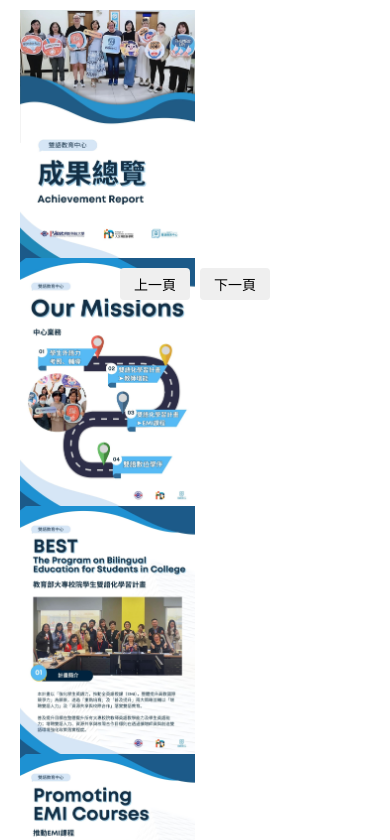
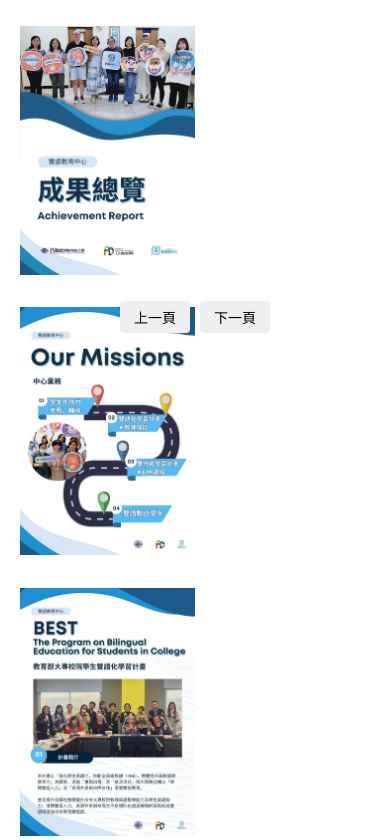
Before and after one commit to nanamichi1224164-creator/FlipBookSite, a plain HTML site: page index.html in a window 390 px wide. Shown: the top 840 px of the page. Drawn offline with nearby package versions, Linux system fonts and the light colour scheme.

Commit message:
Update index.html

```diff
--- a/index.html
+++ b/index.html
@@ -38,12 +38,12 @@
     /* 書本本體 */
     #flipbook {
       width: 1000px;   /* 整本書寬度（左右兩頁加起來） */
-      height: 707px;  /* 整本書高度 */
+      height: 800px;  /* 整本書高度 */
     }
 
     #flipbook .page {
       width: 500px;   /* 半本寬度 */
-      height: 707px;
+      height: 800px;
       background: #fff;
       overflow: hidden;
     }
@@ -79,7 +79,7 @@
 
       #flipbook {
         width: 90vw;
-        height: calc(90vw * 0.707); /* 大約 960x600 的比例 */
+        height: calc(90vw * 0.800); /* 大約 960x600 的比例 */
       }
 
       #flipbook .page {
@@ -343,7 +343,7 @@
 
       $("#flipbook").turn({
         width: 1000,
-        height: 707,
+        height: 800,
         autoCenter: true,
         elevation: 50,
         gradients: true,
```
